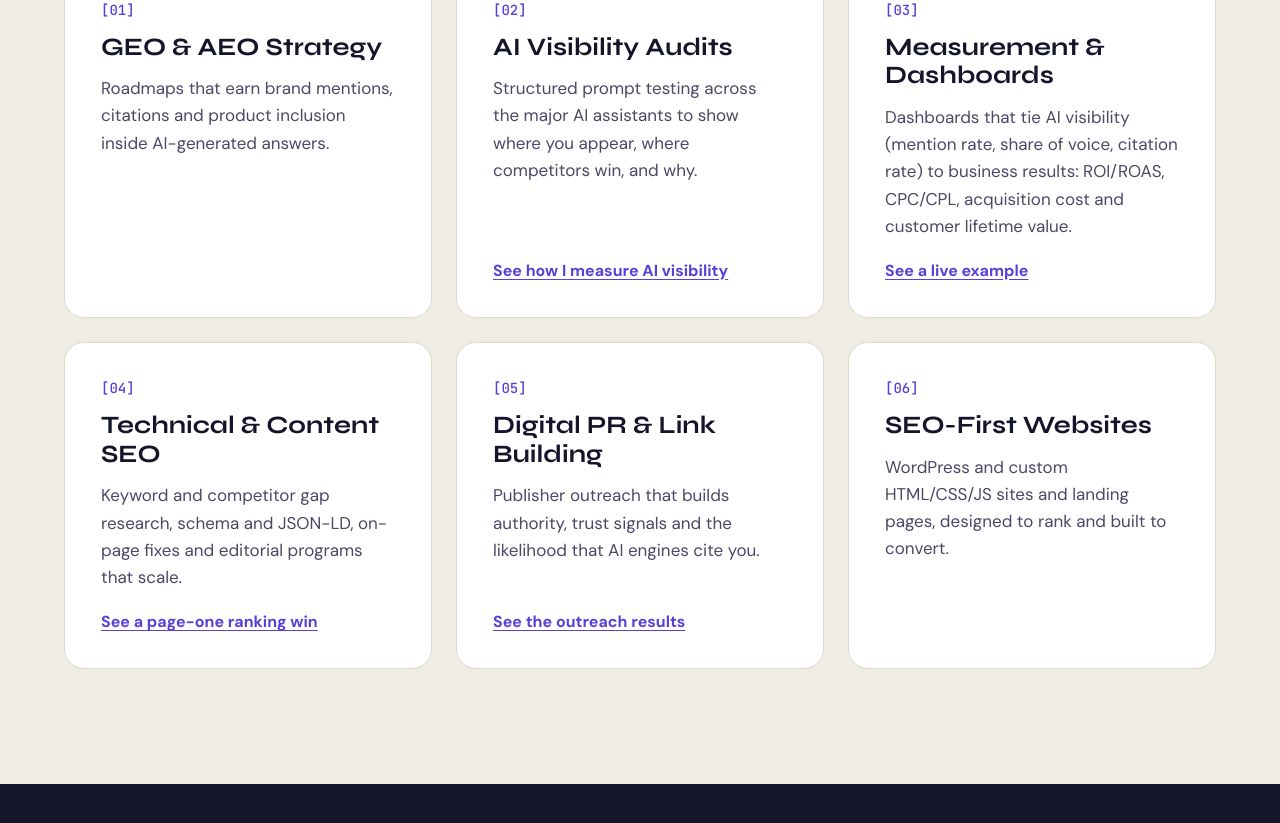
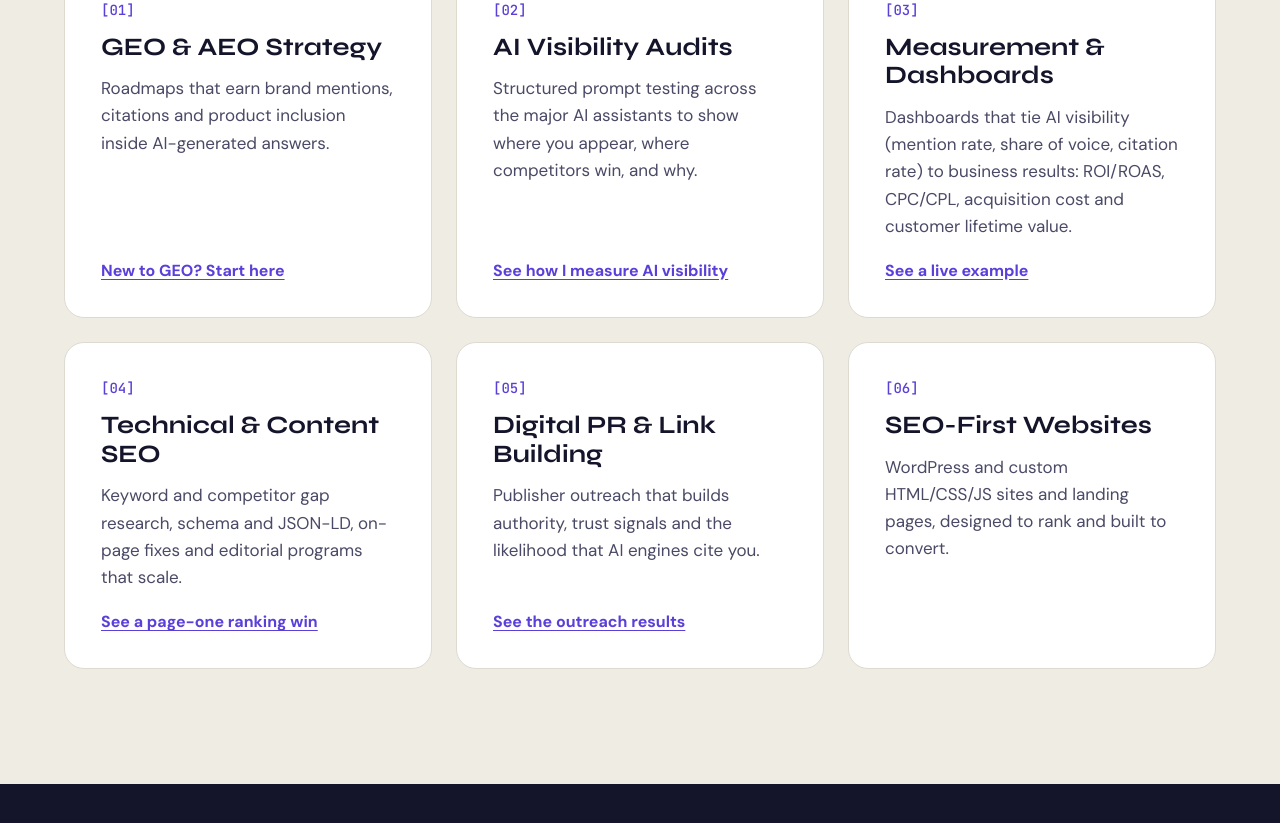
Before and after one commit to JBreezeA/jenalston-site, a Jekyll site: the page built from index.html, in a window 1280 px wide and 900 px high, scrolled down 1769 px. Shown: the top 823 px of the window. Built offline with Jekyll 4.4.1, drawn with Linux system fonts in a browser that asks for light colours.

Commit message:
Update index.html

```diff
--- a/index.html
+++ b/index.html
@@ -97,6 +97,7 @@ a{color:#F7F5F0}a:hover{color:#FF7A59}
 <div style="font-family: 'JetBrains Mono', 'Courier New', monospace; font-size: 14px; color: #5B3FD9">[01]</div>
 <h3 style="margin: 0; font-family: Syne, 'Arial Black', sans-serif; font-weight: 700; font-size: 25px; line-height: 1.15">GEO &amp; AEO Strategy</h3>
 <p style="margin: 0; font-size: 17px; line-height: 1.6; color: #4A4966">Roadmaps that earn brand mentions, citations and product inclusion inside AI-generated answers.</p>
+<ahref="/blog/beginners-guide-to-geo-for-small-businesses/" style="margin-top: auto; padding-top: 6px; font-size: 16px; font-weight: 700; color: #5B3FD9; text-decoration: underline; text-underline-offset: 3px">New to GEO? Start here</a>
 </div>
 <div style="background: #FFFFFF; border: 1px solid #DEDAD0; border-radius: 20px; padding: 36px; display: flex; flex-direction: column; gap: 14px">
 <div style="font-family: 'JetBrains Mono', 'Courier New', monospace; font-size: 14px; color: #5B3FD9">[02]</div>
```
